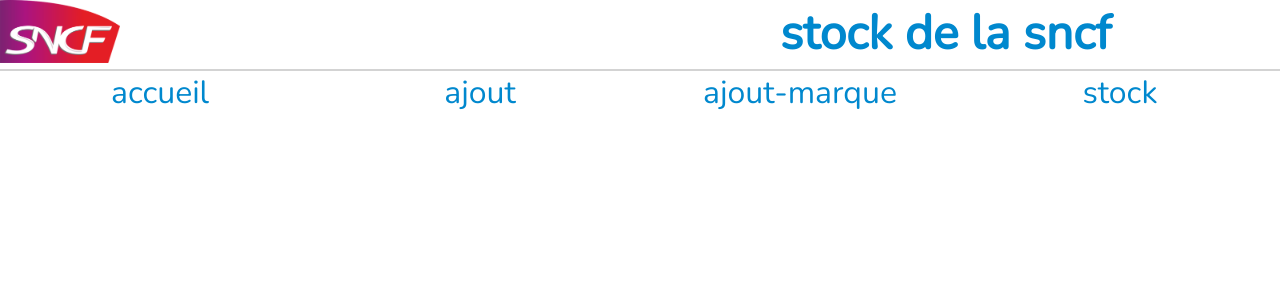
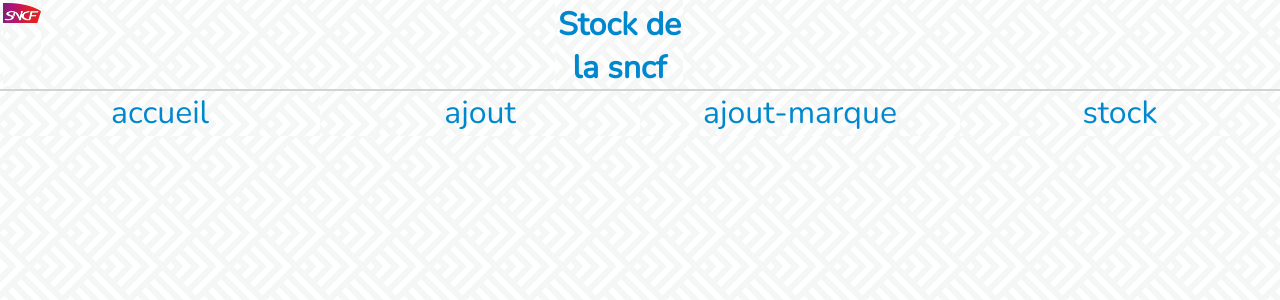
Before and after one commit to OlivierGITHUB25/projet-olivier-web, a Django app: page /appSNCF/index/ in a window 1280 px wide. Shown: the top 300 px of the page. Run offline with Django 4.2, Linux system fonts and the light colour scheme.

Commit message:
version css new

```diff
--- a/SNCF/appSNCF/static/appSNCF/style.css
+++ b/SNCF/appSNCF/static/appSNCF/style.css
@@ -3,6 +3,7 @@
 	padding: 0px;
 	font-family: 'Nunito',sans-serif;
 	color: #0088CE;
+	background-image: url('background.png');
 }
 nav{
 	width: 100%;
@@ -37,8 +38,9 @@
 	border-bottom:2px solid #A1006B;
 }
 h1{
-	margin-left: 10em;
-	font-size: 3em;
+	font-size: 2em;
+	text-align:center;
+	padding-top:2%
 }
 
 header{
@@ -46,6 +48,16 @@
 	border-bottom:2px solid lightgrey;
 }
 img{
- 	width: 40%;
+ 	width: 100%;
  	height: auto;
 }
+#titre{
+    width:10%;
+    margin-left:40%;
+    margin-right:46.5%;
+}
+#photo{
+    width:3%;
+    height:auto;
+    margin:0.2%;
+}
--- a/SNCF/appSNCF/templates/sncf/index.html
+++ b/SNCF/appSNCF/templates/sncf/index.html
@@ -11,11 +11,11 @@
 </head>
 <body>
 	<header>
-		<div id="1">
+		<div id="photo">
 			<img src="{%static 'appSNCF/logo.png'%}" alt="logo de la sncf">
 		</div>
-		<div id="1">
-			<h1>stock de la sncf</h1>
+		<div id="titre">
+			<h1>Stock de la sncf</h1>
 		</div>
 	</header>
 	<nav>
```
Also changed, not shown: SNCF/appSNCF/static/appSNCF/background.png (added).
